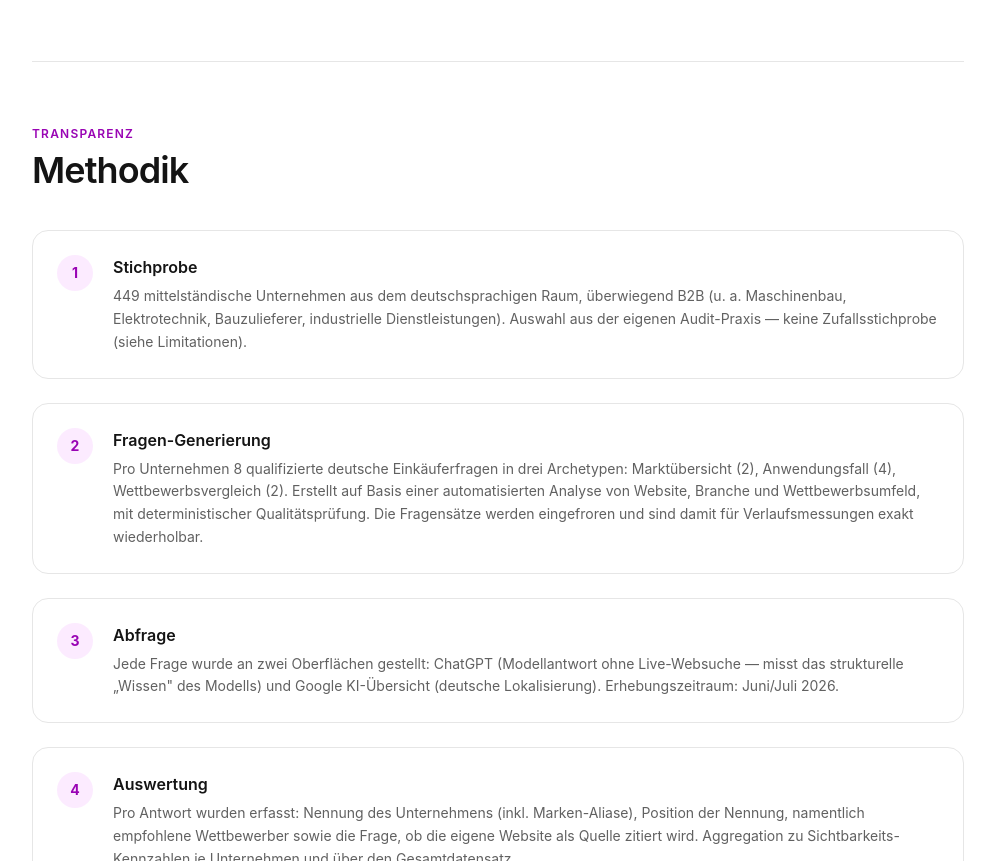
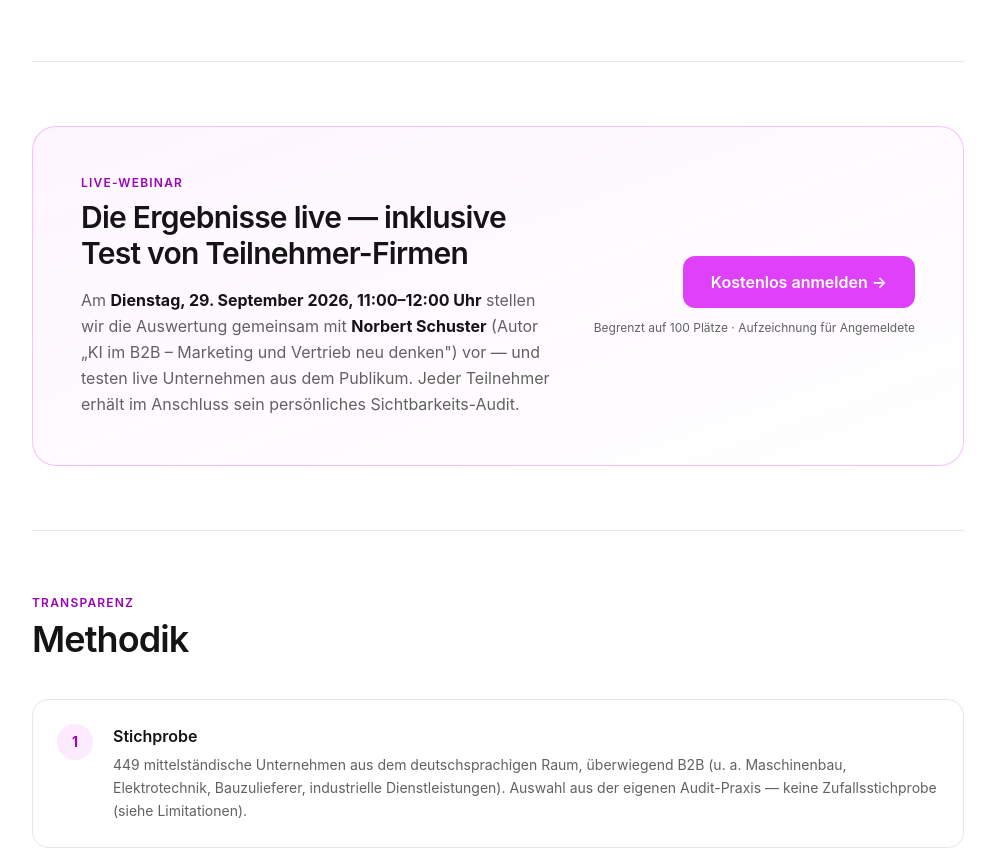
Before and after one commit to qivox1/codaai-new, an Astro site: page /studie in a window 1280 px wide. Shown: the part 4055-4916 px from the top of the page, without its empty margins (284-1279 px from the left). Built offline with nearby package versions, Linux system fonts and the light colour scheme; Astro itself is replaced by a stand-in of ours; a web font is replaced by a local one.

Commit message:
Webinar-Modul temporaer AN (SHOW_WEBINAR=true) zur Sichtpruefung durch Oli

```diff
--- a/src/pages/studie.astro
+++ b/src/pages/studie.astro
@@ -10,7 +10,7 @@ const SITE_URL = new URL(import.meta.env.BASE_URL, Astro.site).toString().replac
 const DATENSTAND = 'Juni/Juli 2026';
 const VERSION = '1.0';
 // Webinar-Modul erst mit Live-Gang von /webinar aktivieren (Olis Entscheidung 14.07.2026)
-const SHOW_WEBINAR = false;
+const SHOW_WEBINAR = true;
 
 // ── Kennzahlen (Quelle: geo_v2_export, Auswertung 13.07.2026 — vor Go-Live Refresh!) ──
 const K = {
```
